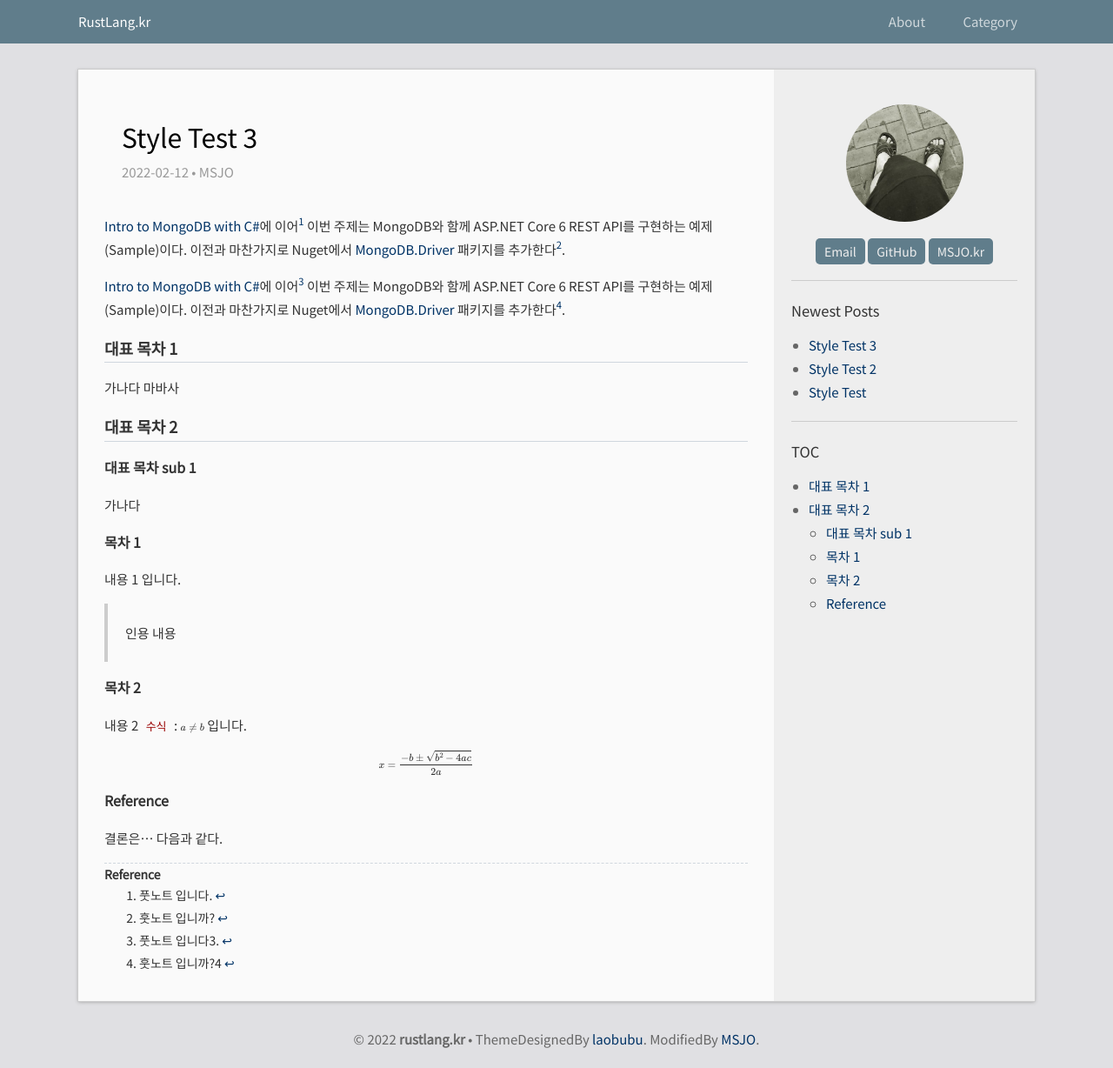
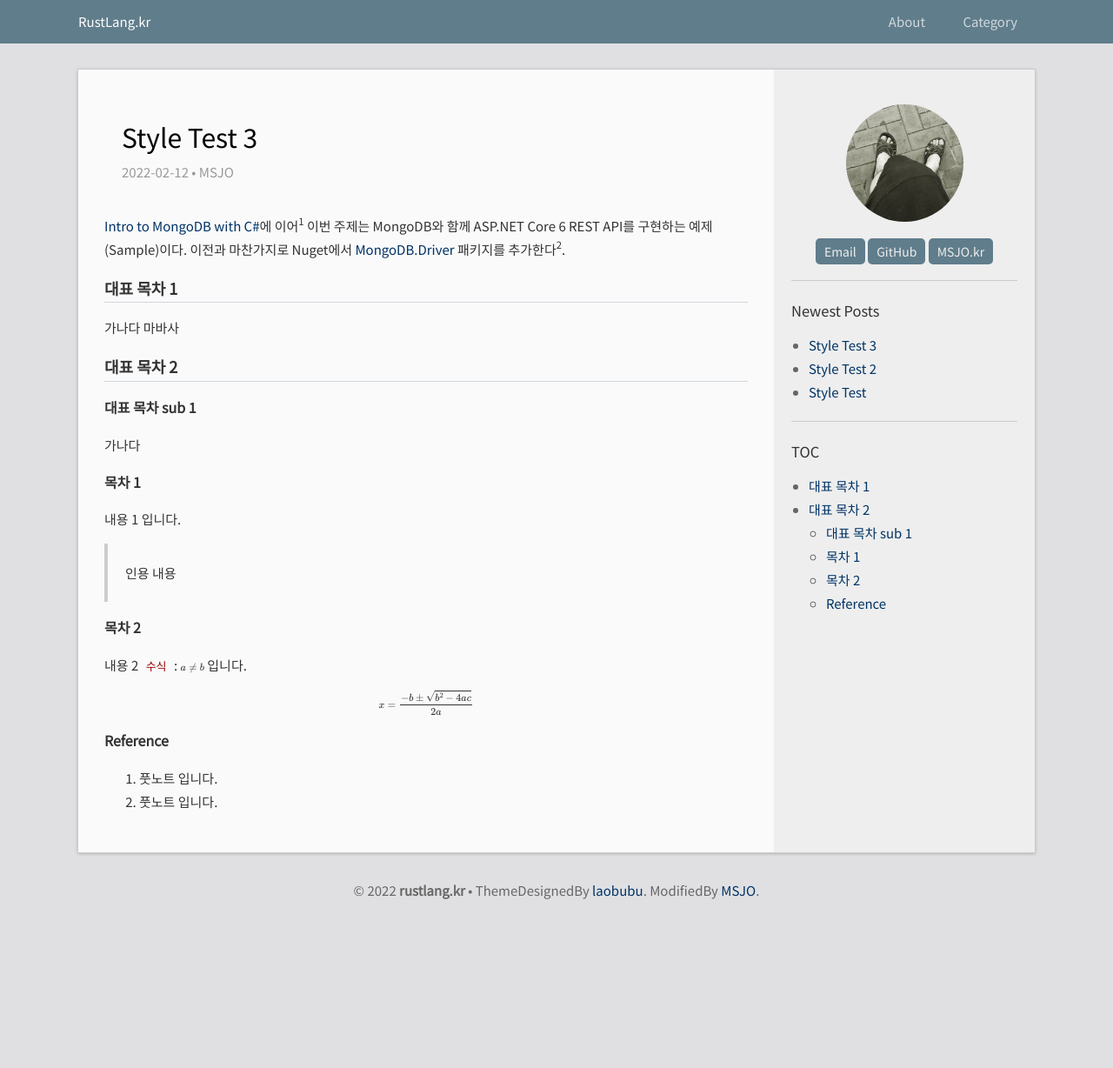
Before and after one commit to DebugJO/rustlang, a Jekyll site: the page built from _posts/2022-02-12-3.md, in a window 1280 px wide. Shown: the whole page at 87% size. Built offline with Jekyll 4.4.1, drawn with Linux system fonts in a browser that asks for light colours; formulas are drawn with MathJax 3; after the commit the page ends 1057 px from its top, so only the background shows below that.

Commit message:
Update 2022-02-12-3.md

```diff
--- a/_posts/2022-02-12-3.md
+++ b/_posts/2022-02-12-3.md
@@ -4,11 +4,9 @@
 categories: [Rust 01 setup]
 ---
 
-[Intro to MongoDB with C#](https://msjo.kr/2020/04/12/1/)에 이어[^1] 이번 주제는 MongoDB와 함께 ASP.NET Core 6 REST API를 구현하는 예제(Sample)이다. 이전과 마찬가지로 Nuget에서 [MongoDB.Driver](https://www.nuget.org/packages/MongoDB.Driver) 패키지를 추가한다[^2].
+[Intro to MongoDB with C#](https://msjo.kr/2020/04/12/1/)에 이어<sup>1</sup> 이번 주제는 MongoDB와 함께 ASP.NET Core 6 REST API를 구현하는 예제(Sample)이다. 이전과 마찬가지로 Nuget에서 [MongoDB.Driver](https://www.nuget.org/packages/MongoDB.Driver) 패키지를 추가한다<sup>2</sup>.
 
 <!--more-->
-
-[Intro to MongoDB with C#](https://msjo.kr/2020/04/12/1/)에 이어[^3] 이번 주제는 MongoDB와 함께 ASP.NET Core 6 REST API를 구현하는 예제(Sample)이다. 이전과 마찬가지로 Nuget에서 [MongoDB.Driver](https://www.nuget.org/packages/MongoDB.Driver) 패키지를 추가한다[^4].
 
 ##### 대표 목차 1
 
@@ -36,11 +34,5 @@
 
 ###### Reference
 
-결론은... 다음과 같다.
-
-<!--more-->
-
-[^1]: 풋노트 입니다.
-[^2]: 훗노트 입니까?
-[^3]: 풋노트 입니다3.
-[^4]: 훗노트 입니까?4
+1. 풋노트 입니다.
+2. 풋노트 입니다.
```
